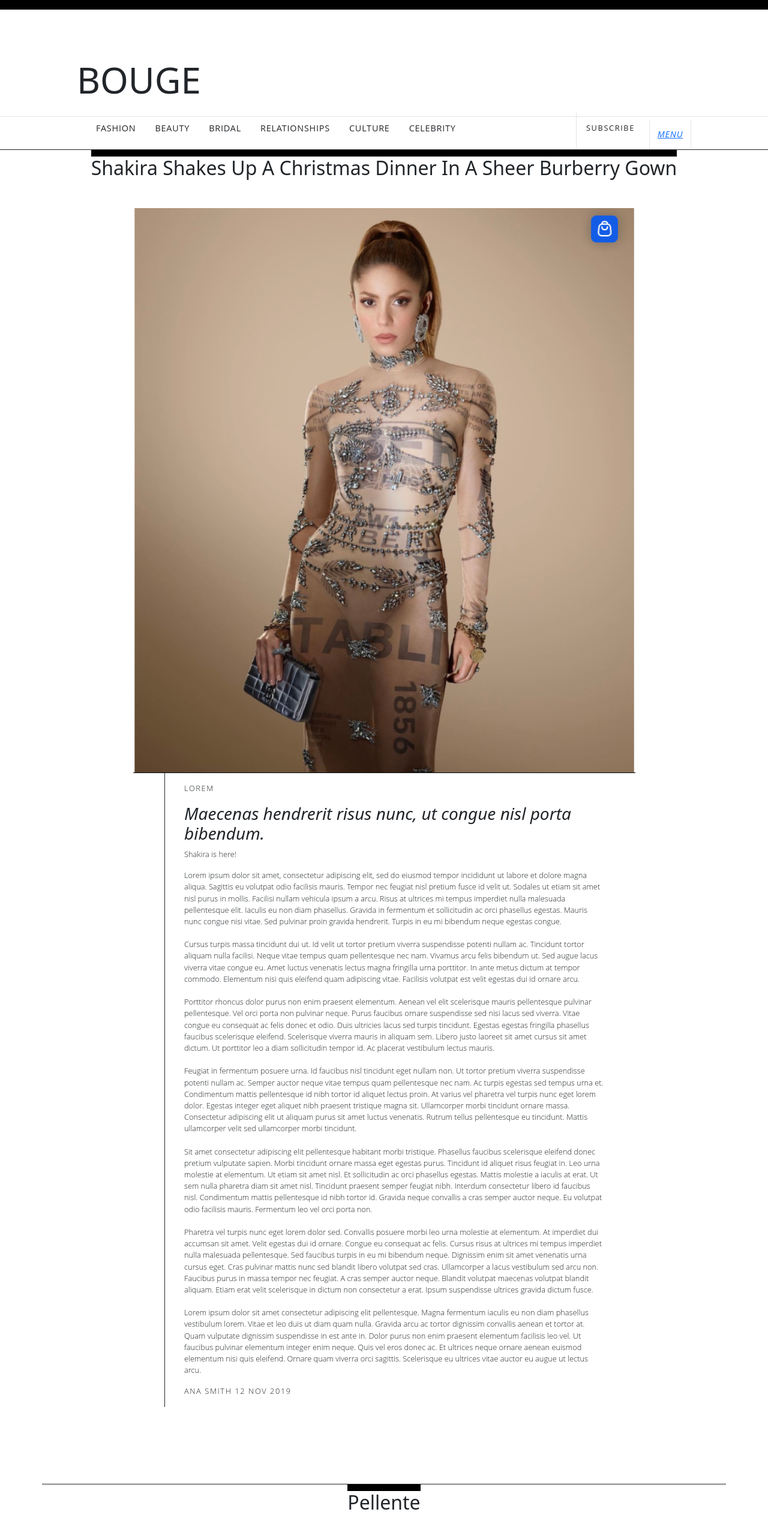
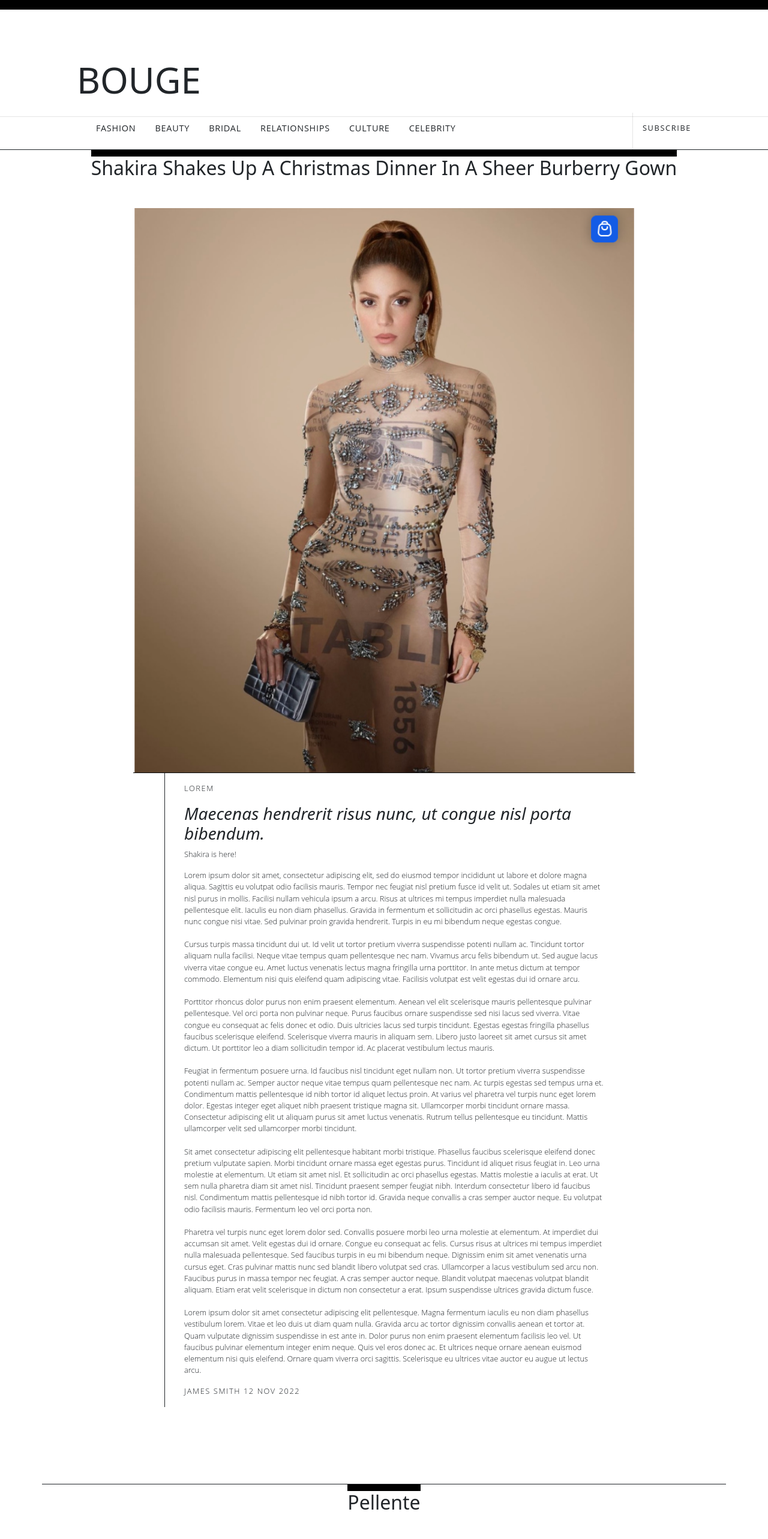
Before and after one commit to jameshsu3618/FindCommerceJS, a React (Create React App) app: page / in a window 1280 px wide. Shown: the top 2566 px of the page at 60% size. Built offline with nearby package versions, Linux system fonts and the light colour scheme.

Commit message:
jh/added gitignore

```diff
--- a/src/vouguebase.js
+++ b/src/vouguebase.js
@@ -22,7 +22,6 @@
         </div>
         <div class="menu">
             <span><p class="subtitle">Subscribe</p></span>
-                <span><a href="/"><i class="material-icons mail">menu</i></a></span>
         </div>
         </nav>
         <div class="container">
@@ -45,7 +44,7 @@
             Pharetra vel turpis nunc eget lorem dolor sed. Convallis posuere morbi leo urna molestie at elementum. At imperdiet dui accumsan sit amet. Velit egestas dui id ornare. Congue eu consequat ac felis. Cursus risus at ultrices mi tempus imperdiet nulla malesuada pellentesque. Sed faucibus turpis in eu mi bibendum neque. Dignissim enim sit amet venenatis urna cursus eget. Cras pulvinar mattis nunc sed blandit libero volutpat sed cras. Ullamcorper a lacus vestibulum sed arcu non. Faucibus purus in massa tempor nec feugiat. A cras semper auctor neque. Blandit volutpat maecenas volutpat blandit aliquam. Etiam erat velit scelerisque in dictum non consectetur a erat. Ipsum suspendisse ultrices gravida dictum fusce.
             <br/><br/>
             Lorem ipsum dolor sit amet consectetur adipiscing elit pellentesque. Magna fermentum iaculis eu non diam phasellus vestibulum lorem. Vitae et leo duis ut diam quam nulla. Gravida arcu ac tortor dignissim convallis aenean et tortor at. Quam vulputate dignissim suspendisse in est ante in. Dolor purus non enim praesent elementum facilisis leo vel. Ut faucibus pulvinar elementum integer enim neque. Quis vel eros donec ac. Et ultrices neque ornare aenean euismod elementum nisi quis eleifend. Ornare quam viverra orci sagittis. Scelerisque eu ultrices vitae auctor eu augue ut lectus arcu.</p>
-                <p class="subtitle">Ana Smith 12 NOV 2019</p>
+            <p class="subtitle">James Smith 12 NOV 2022</p>
         </div>
         </div>
         <div class="articles container">
```
Also changed, not shown: 1 other file (tests, documents, lock files or other folders). Lines whose indentation alone changed are shown as unchanged.
